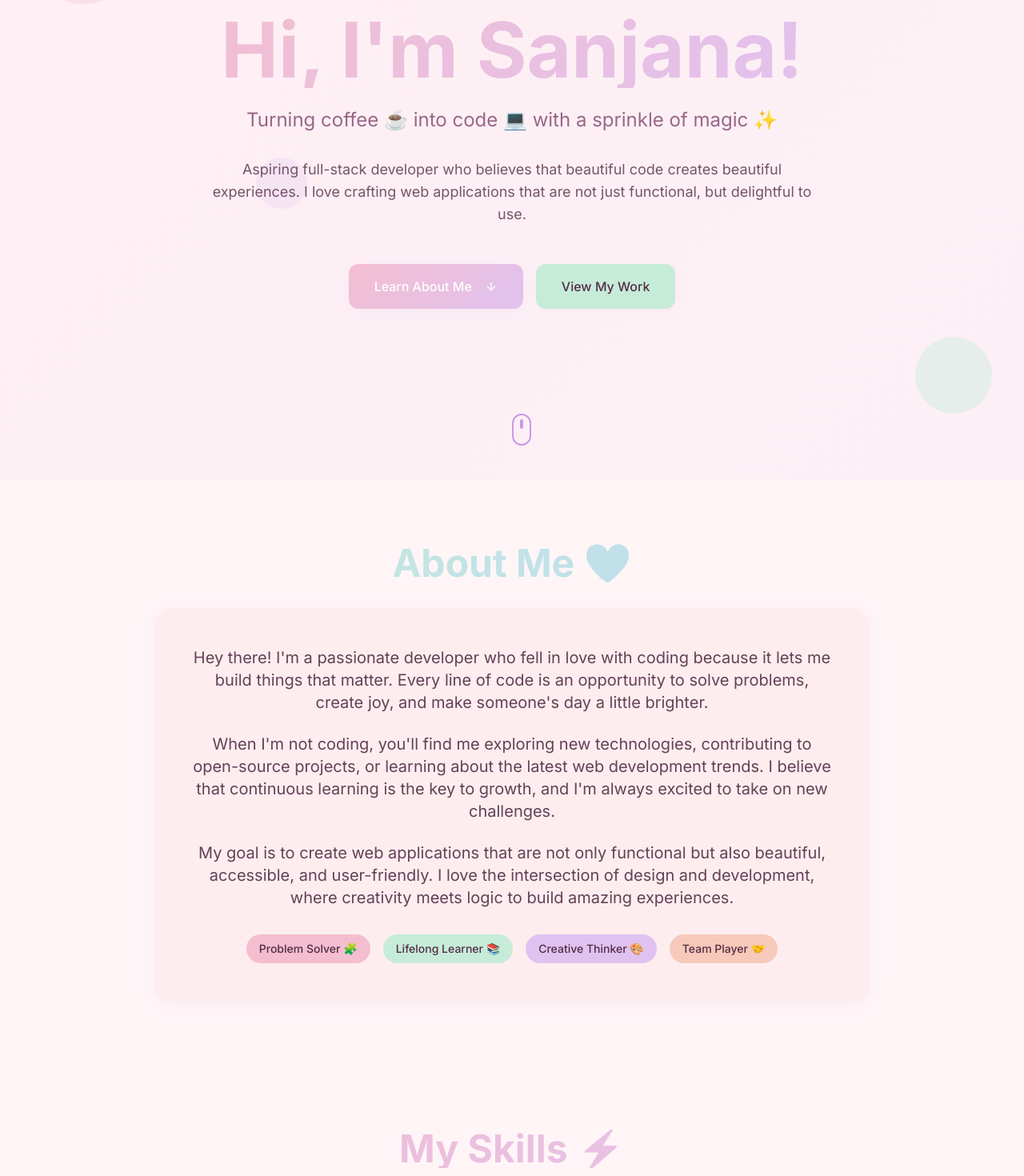
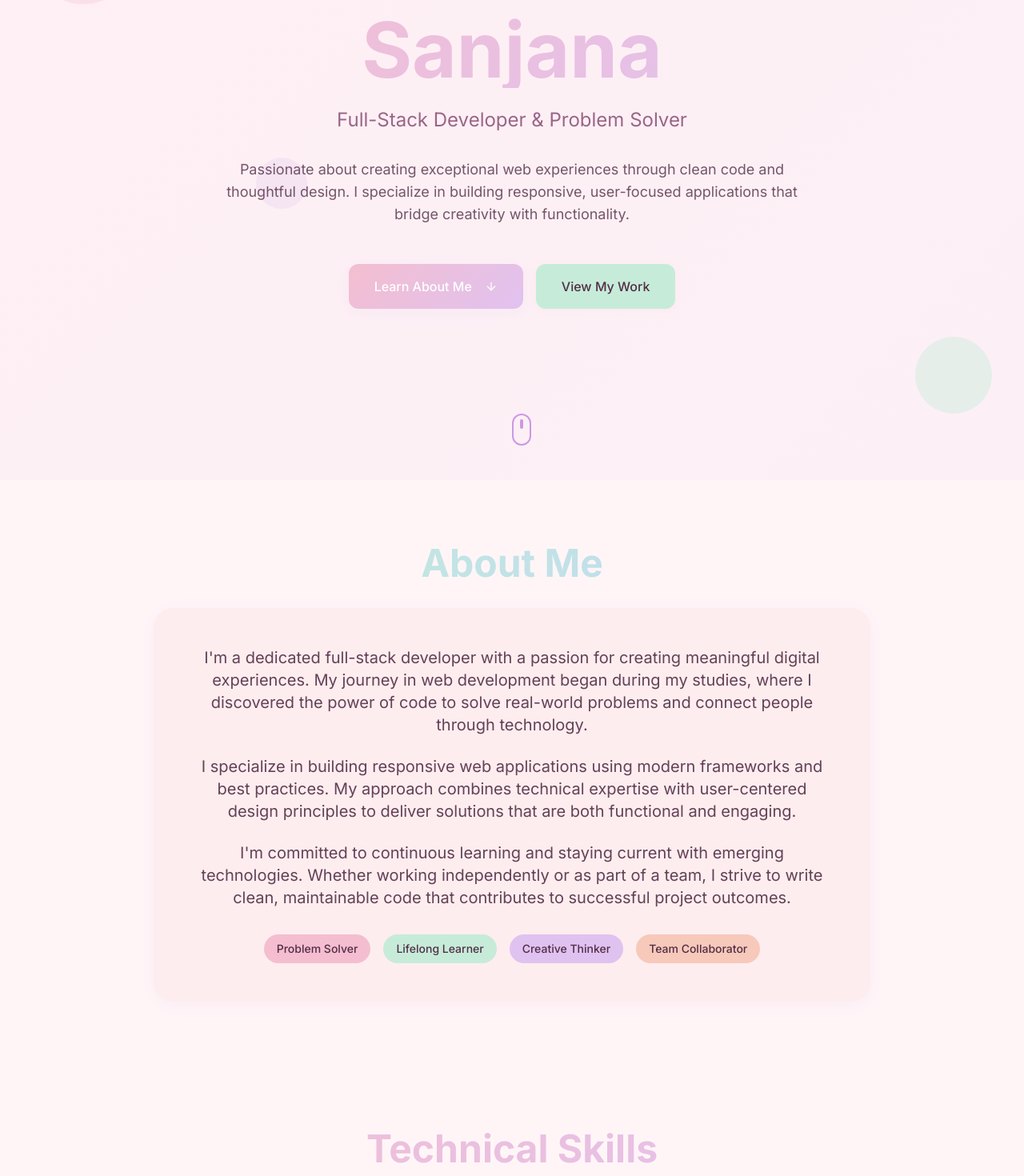
Before and after one commit to sanjz3/sanjana-codes-softly, a React (Vite) app: page / in a window 1280 px wide. Shown: the part 200-1670 px from the top of the page at 80% size. Built offline with nearby package versions, Linux system fonts and the light colour scheme.

Commit message:
Refine portfolio professionalism
Adjusted the portfolio's aesthetic to be more professional while retaining its warm and welcoming feel. This includes subtle changes to design elements and typography to create a more polished and mature presentation.

```diff
--- a/src/components/About.tsx
+++ b/src/components/About.tsx
@@ -4,34 +4,33 @@ const About = () => {
       <div className="container mx-auto px-6">
         <div className="max-w-4xl mx-auto text-center">
           <h2 className="text-4xl md:text-5xl font-bold bg-gradient-secondary bg-clip-text text-transparent mb-8 animate-fade-in-up">
-            About Me 💖
+            About Me
           </h2>
 
           <div className="bg-card rounded-3xl p-8 md:p-12 shadow-soft animate-scale-in">
             <p className="text-lg md:text-xl text-foreground/90 leading-relaxed mb-6">
-              Hey there! I'm a passionate developer who fell in love with coding because it lets me
-              build things that matter. Every line of code is an opportunity to solve problems,
-              create joy, and make someone's day a little brighter.
+              I'm a dedicated full-stack developer with a passion for creating meaningful digital experiences.
+              My journey in web development began during my studies, where I discovered the power of code
+              to solve real-world problems and connect people through technology.
             </p>
 
             <p className="text-lg md:text-xl text-foreground/90 leading-relaxed mb-6">
-              When I'm not coding, you'll find me exploring new technologies, contributing to
-              open-source projects, or learning about the latest web development trends.
-              I believe that continuous learning is the key to growth, and I'm always excited
-              to take on new challenges.
+              I specialize in building responsive web applications using modern frameworks and best practices.
+              My approach combines technical expertise with user-centered design principles to deliver
+              solutions that are both functional and engaging.
             </p>
 
             <p className="text-lg md:text-xl text-foreground/90 leading-relaxed">
-              My goal is to create web applications that are not only functional but also
-              beautiful, accessible, and user-friendly. I love the intersection of design
-              and development, where creativity meets logic to build amazing experiences.
+              I'm committed to continuous learning and staying current with emerging technologies.
+              Whether working independently or as part of a team, I strive to write clean,
+              maintainable code that contributes to successful project outcomes.
             </p>
 
             <div className="mt-8 flex flex-wrap justify-center gap-4">
-              <span className="px-4 py-2 bg-pastel-pink rounded-full text-sm font-medium">Problem Solver 🧩</span>
-              <span className="px-4 py-2 bg-pastel-mint rounded-full text-sm font-medium">Lifelong Learner 📚</span>
-              <span className="px-4 py-2 bg-pastel-lavender rounded-full text-sm font-medium">Creative Thinker 🎨</span>
-              <span className="px-4 py-2 bg-pastel-peach rounded-full text-sm font-medium">Team Player 🤝</span>
+              <span className="px-4 py-2 bg-pastel-pink rounded-full text-sm font-medium">Problem Solver</span>
+              <span className="px-4 py-2 bg-pastel-mint rounded-full text-sm font-medium">Lifelong Learner</span>
+              <span className="px-4 py-2 bg-pastel-lavender rounded-full text-sm font-medium">Creative Thinker</span>
+              <span className="px-4 py-2 bg-pastel-peach rounded-full text-sm font-medium">Team Collaborator</span>
             </div>
           </div>
         </div>
--- a/src/components/Contact.tsx
+++ b/src/components/Contact.tsx
@@ -7,10 +7,10 @@ const Contact = () => {
       <div className="container mx-auto px-6">
         <div className="text-center mb-16">
           <h2 className="text-4xl md:text-5xl font-bold bg-gradient-primary bg-clip-text text-transparent mb-4 animate-fade-in-up">
-            Let's Connect! 💌
+            Let's Connect
           </h2>
           <p className="text-lg text-muted-foreground max-w-2xl mx-auto">
-            I'd love to hear from you! Whether it's about a project, collaboration, or just to say hi
+            I'm always interested in discussing new opportunities and collaborative projects
           </p>
         </div>
 
@@ -18,10 +18,10 @@ const Contact = () => {
           <div className="bg-card rounded-3xl p-8 md:p-12 shadow-soft text-center animate-scale-in">
             <div className="mb-8">
               <Heart className="h-12 w-12 text-pastel-pink mx-auto mb-4 animate-bounce-soft" />
-              <h3 className="text-2xl font-bold mb-4">Ready to build something amazing together?</h3>
+              <h3 className="text-2xl font-bold mb-4">Let's discuss your next project</h3>
               <p className="text-lg text-muted-foreground mb-8 max-w-2xl mx-auto">
-                I'm always excited to work on new projects and meet fellow developers.
-                Drop me a line and let's create something beautiful!
+                Whether you're looking for a developer to join your team or need help bringing
+                your ideas to life, I'd love to hear about your project.
               </p>
             </div>
 
@@ -48,7 +48,7 @@ const Contact = () => {
             </div>
 
             <div className="mt-8 text-sm text-muted-foreground">
-              <p>Built with 💖 using React, TypeScript, and lots of coffee!</p>
+              <p>Built with React, TypeScript, and modern web technologies</p>
             </div>
           </div>
         </div>
--- a/src/components/Hero.tsx
+++ b/src/components/Hero.tsx
@@ -19,14 +19,14 @@ const Hero = () => {
       <div className="container mx-auto px-6 text-center relative z-10">
         <div className="max-w-4xl mx-auto animate-fade-in-up">
           <h1 className="text-6xl md:text-8xl font-bold bg-gradient-primary bg-clip-text text-transparent mb-6 animate-scale-in">
-            Hi, I'm Sanjana!
+            Sanjana
           </h1>
           <p className="text-xl md:text-2xl text-muted-foreground mb-8 max-w-2xl mx-auto leading-relaxed">
-            Turning coffee ☕ into code 💻 with a sprinkle of magic ✨
+            Full-Stack Developer & Problem Solver
           </p>
           <p className="text-lg text-foreground/80 mb-12 max-w-3xl mx-auto">
-            Aspiring full-stack developer who believes that beautiful code creates beautiful experiences.
-            I love crafting web applications that are not just functional, but delightful to use.
+            Passionate about creating exceptional web experiences through clean code and thoughtful design.
+            I specialize in building responsive, user-focused applications that bridge creativity with functionality.
           </p>
 
           <div className="flex flex-col sm:flex-row gap-4 justify-center items-center">
--- a/src/components/Resume.tsx
+++ b/src/components/Resume.tsx
@@ -15,10 +15,10 @@ const Resume = () => {
       <div className="container mx-auto px-6">
         <div className="text-center mb-16">
           <h2 className="text-4xl md:text-5xl font-bold bg-gradient-secondary bg-clip-text text-transparent mb-4 animate-fade-in-up">
-            Resume 📄
+            Resume
           </h2>
           <p className="text-lg text-muted-foreground max-w-2xl mx-auto">
-            Want to know more about my experience and skills? Download my resume!
+            Download my resume to learn more about my professional background and experience
           </p>
         </div>
 
--- a/src/components/Skills.tsx
+++ b/src/components/Skills.tsx
@@ -30,10 +30,10 @@ const Skills = () => {
       <div className="container mx-auto px-6">
         <div className="text-center mb-16">
           <h2 className="text-4xl md:text-5xl font-bold bg-gradient-primary bg-clip-text text-transparent mb-4 animate-fade-in-up">
-            My Skills ⚡
+            Technical Skills
           </h2>
           <p className="text-lg text-muted-foreground max-w-2xl mx-auto">
-            Here are the technologies and tools I love working with to bring ideas to life
+            Technologies and frameworks I work with to build robust web applications
           </p>
         </div>
 
```
